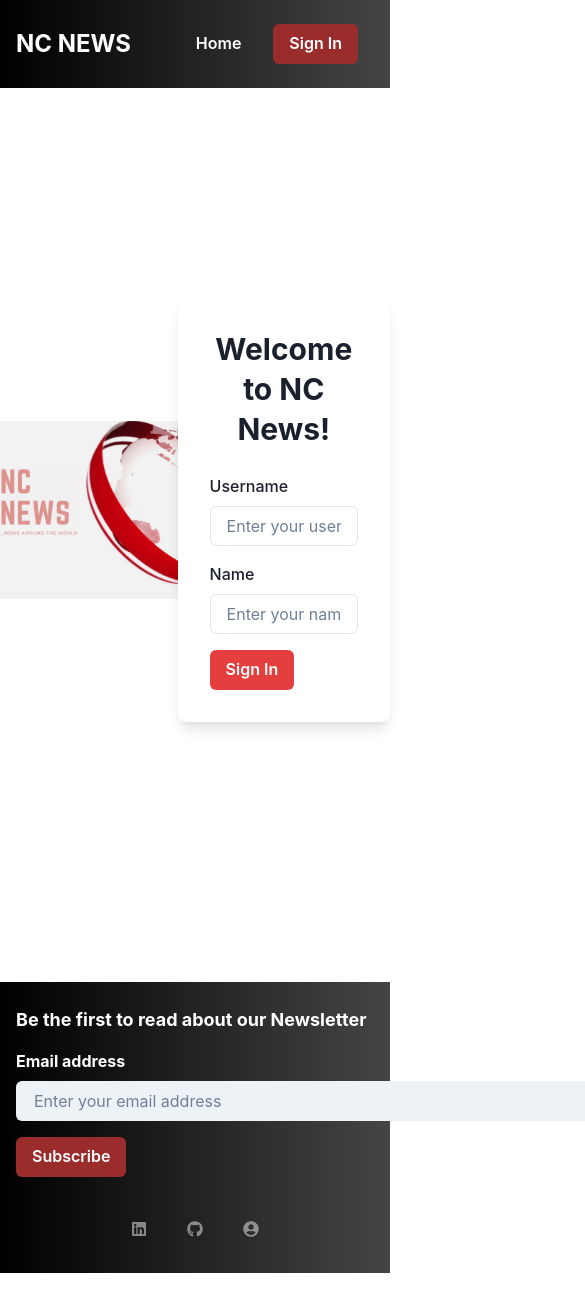
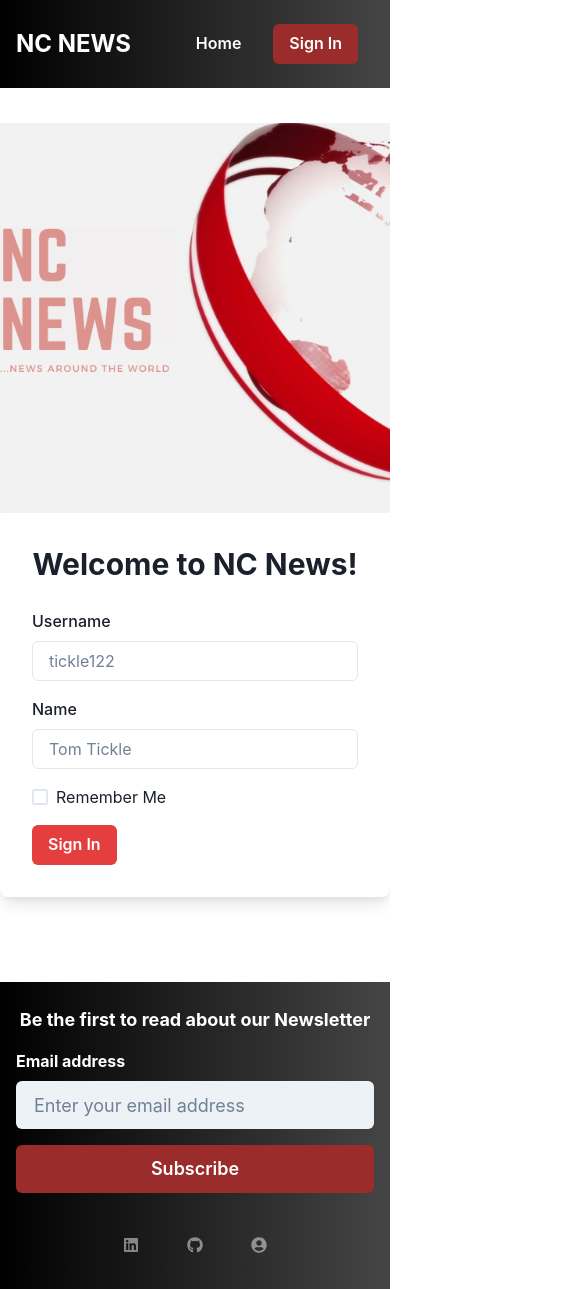
Before and after one commit to OpaogunProsper/fe-nc-news, a React (Vite) app: page /signin in a window 390 px wide. Shown: the top 1289 px of the page, 585 px wide, since content can reach past the window. Built offline with nearby package versions, Linux system fonts and the light colour scheme.

Commit message:
responsiveness cleanup

```diff
--- a/src/components/Articles.jsx
+++ b/src/components/Articles.jsx
@@ -9,6 +9,11 @@ import {
   Button,
   Heading,
   HStack,
+  useBreakpointValue,
+  Menu,
+  MenuButton,
+  MenuList,
+  MenuItem,
 } from "@chakra-ui/react";
 import Loading from "./Loading";
 import moment from "moment";
@@ -30,6 +35,10 @@ function Articles() {
         console.log(err, "error line 20 articles file");
       });
   }, [sortBy, order]);
+  const breakpoint = useBreakpointValue({
+    base: "mobile",
+    md: "desktop",
+  });
   if (isLoading) {
     return <Loading />;
   }
@@ -38,7 +47,32 @@ function Articles() {
       <NewsSlide articles={articles} />
 
       <Box paddingBottom={4} borderRadius="md" className="shadow-lg">
-        <HStack mb={4} justify={"center"}>
+        {breakpoint === "mobile" ? (
+          <Box display="flex" justifyContent={"center"} width={"100%"}>
+          <Menu>
+            <MenuButton as={Button} colorScheme="red" variant="outline">
+              Sort Options
+            </MenuButton>
+            <MenuList>
+              <MenuItem onClick={() => setSortBy("created_at")}>
+                Sort by Date
+              </MenuItem>
+              <MenuItem onClick={() => setSortBy("comment_count")}>
+                Sort by Comments
+              </MenuItem>
+              <MenuItem onClick={() => setSortBy("votes")}>
+                Sort by Votes
+              </MenuItem>
+              <MenuItem
+                onClick={() => setOrder(order === "asc" ? "desc" : "asc")}
+              >
+                Toggle Order ({order === "asc" ? "Descending" : "Ascending"})
+              </MenuItem>
+            </MenuList>
+          </Menu>
+          </Box>
+        ) : (
+          <HStack mb={4} justify={"center"} width={"100%"}>
             <Button
               variant={sortBy === "created_at" ? "solid" : "outline"}
               colorScheme="red"
@@ -68,6 +102,7 @@ function Articles() {
               Toggle Order ({order === "asc" ? "Descending" : "Ascending"})
             </Button>
           </HStack>
+        )}
       </Box>
 
       <SimpleGrid columns={{ base: 1, md: 1, lg: 2 }} spacing={10}>
--- a/src/components/Footer.jsx
+++ b/src/components/Footer.jsx
@@ -1,6 +1,6 @@
 import React from "react";
 import { Box, HStack, Text, VStack, Link, IconButton } from "@chakra-ui/react";
-import { FaFacebook, FaTwitter, FaInstagram, FaLinkedin, FaGithub, FaUserCircle } from "react-icons/fa";
+import {FaLinkedin, FaGithub, FaUserCircle } from "react-icons/fa";
 import FooterForm from "./FooterForm";
 
 const Footer = () => {
@@ -10,16 +10,26 @@ const Footer = () => {
       bgGradient="linear(to-l, #454545, #000000)"
       color="gray.200"
       marginTop="50px"
+      width={"full"}
       py={6}
       px={{ base: 4, md: 8 }}
     >
-      <VStack spacing={4} align="stretch">
-        <Text fontSize="l" fontWeight="bold" color="white">
+      <VStack
+        textAlign={{ base: "center", md: "left" }}
+         spacing={4}
+        align="stretch"
+      >
+        <Text
+          fontSize={{ base: "lg", md: "xl" }}
+          fontWeight="bold"
+          color="white"
+          textAlign={"center"}
+        >
           Be the first to read about our Newsletter
         </Text>
         <FooterForm />
 
-        <HStack spacing={4} justify="center" pt={4}>
+        <HStack spacing={6} justify="center" pt={4}>
           <IconButton
             as="a"
             href="https://linkedin.com/in/prosperopaogun"
--- a/src/components/FooterForm.jsx
+++ b/src/components/FooterForm.jsx
@@ -15,7 +15,7 @@ const FooterForm = () => {
 
   return (
     <form onSubmit={handleSubmit}>
-      <VStack spacing={4} align="flex-start">
+      <VStack spacing={4} align="stretch" width={"100%"} maxWidth={"500px"} mx={"auto"}>
         <FormControl>
           <FormLabel fontWeight={"bold"} fontSize={"medium"} color="white">
             Email address
@@ -24,8 +24,9 @@ const FooterForm = () => {
             placeholder="Enter your email address"
             variant="filled"
             htmlSize={70}
-            width="auto"
+            width="100%"
             type="email"
+            size={"lg"}
           />
         </FormControl>
         <Button
@@ -34,6 +35,8 @@ const FooterForm = () => {
           bg={"red.700"}
           _hover={{ bg: "red.800" }}
           type="submit"
+          width={"100%"}
+          size={"lg"}
         >
           Subscribe
         </Button>
--- a/src/components/ProfilePage.jsx
+++ b/src/components/ProfilePage.jsx
@@ -1,12 +1,17 @@
 import React, { useContext } from "react";
 import { UserContext } from "../contexts/User";
 import { Button, Box, Avatar, Text, AvatarBadge } from "@chakra-ui/react";
+import { useNavigate } from "react-router-dom";
 
 function ProfilePage() {
   const { user, setUser } = useContext(UserContext);
+  const navigate = useNavigate();
 
   const signOut = () => {
     setUser(null);
+    localStorage.removeItem("user");
+    sessionStorage.removeItem("user");
+    navigate("/signin");
   };
 
   if (!user) {
@@ -37,22 +42,30 @@ function ProfilePage() {
     <Box
       textAlign="center"
       mt={20}
-      height={700}
-      width={700}
+      px={{ base: 4, md: 8 }}
+      width="full"
       mx={"auto"}
       display={"block"}
       my={4}
+      maxW="lg"
+      minHeight={"100vh"}
     >
-      <Avatar size="2xl" src={user.avatar_url} alt={user.name} mb={4}>
+      <Avatar
+        size={{ base: "xl", md: "2xl" }}
+        src={user.avatar_url}
+        alt={user.name}
+        mb={4}
+        mx={"auto"}
+      >
         <AvatarBadge boxSize="1.25em" bg="green.500" />
       </Avatar>
-      <Text fontSize="3xl" fontWeight="bold">
+      <Text fontSize={{ base: "2xl", md: "3xl" }} fontWeight="bold">
         {user.name}
       </Text>
-      <Text fontSize="xl" color="gray.500">
+      <Text fontSize={{ base: "md", md: "xl" }} color="gray.500">
         @{user.username}
       </Text>
-      <Button colorScheme="blackAlpha" onClick={signOut} marginTop="70px">
+      <Button colorScheme="blackAlpha" onClick={signOut} marginTop="70px" width={"full"}>
         Sign Out
       </Button>
     </Box>
--- a/src/components/SignIn.jsx
+++ b/src/components/SignIn.jsx
@@ -1,15 +1,35 @@
-import React, { useState, useContext } from "react";
+import React, { useState, useContext, useEffect } from "react";
 import { UserContext } from "../contexts/User";
-import { Box, Button, Flex, FormControl, FormErrorMessage, FormLabel, Heading, Input, Text } from "@chakra-ui/react";
+import {
+  Box,
+  Button,
+  Checkbox,
+  Flex,
+  FormControl,
+  FormErrorMessage,
+  FormLabel,
+  Heading,
+  Input,
+  Text,
+} from "@chakra-ui/react";
 import { useNavigate } from "react-router-dom";
-import newsImage from '../assets/nc-diagram.png'
+import newsImage from "../assets/nc-diagram.png";
 const SignIn = () => {
   const [username, setUsername] = useState("");
   const [name, setName] = useState("");
   const [error, setError] = useState("");
   const { setUser } = useContext(UserContext);
-  const navigate = useNavigate()
+  const [rememberMe, setRememberMe] = useState(false);
+  const navigate = useNavigate();
 
+  useEffect(() => {
+    // Checking if there's a saved user in  the localStorage
+    const savedUser = localStorage.getItem("user");
+    if (savedUser) {
+      setUser(JSON.parse(savedUser)); // Reuse the users data
+      navigate("/");
+    }
+  }, [setUser, navigate]);
 
   const handleUsernameChange = (e) => setUsername(e.target.value);
   const handleNameChange = (e) => setName(e.target.value);
@@ -17,7 +37,10 @@ const SignIn = () => {
   const handleSignIn = async (e) => {
     e.preventDefault();
     setError("");
-
+    if (!username || !name) {
+      setError("Both fields are required.");
+      return;
+    }
     try {
       const response = await fetch(
         "https://nc-news-676h.onrender.com/api/users"
@@ -41,7 +64,12 @@ const SignIn = () => {
 
       if (user) {
         setUser(user);
-        navigate("/")
+        if (rememberMe) {
+          localStorage.setItem("user", JSON.stringify(user));
+        } else {
+          sessionStorage.setItem("user", JSON.stringify(user));
+        }
+        navigate("/");
       } else {
         setError("Invalid username or password");
       }
@@ -56,6 +84,7 @@ const SignIn = () => {
       minHeight="100vh"
       justifyContent="center"
       alignItems="center"
+      direction={{ base: "column", md: "row" }}
       className="bg-gray-100"
     >
       {/* Left side */}
@@ -96,7 +125,7 @@ const SignIn = () => {
               id="username"
               type="text"
               marginBottom={4}
-              placeholder="Enter your username"
+              placeholder="tickle122"
               value={username}
               onChange={handleUsernameChange}
               className="border border-gray-300 rounded-lg p-4 w-full focus:outline-none focus:ring-2 focus:ring-blue-500 focus:border-transparent"
@@ -114,7 +143,7 @@ const SignIn = () => {
             <Input
               id="name"
               type="text"
-              placeholder="Enter your name"
+              placeholder="Tom Tickle"
               value={name}
               marginBottom={4}
               onChange={handleNameChange}
@@ -122,7 +151,15 @@ const SignIn = () => {
             />
             {error && <FormErrorMessage>{error}</FormErrorMessage>}
           </FormControl>
-
+          <FormControl>
+            <Checkbox
+            paddingBottom={4}
+              checked={rememberMe}
+              onChange={() => setRememberMe(!rememberMe)}
+            >
+              Remember Me
+            </Checkbox>
+          </FormControl>
           <Button
             type="submit"
             colorScheme="red"
```
Lines whose indentation alone changed are shown as unchanged.
